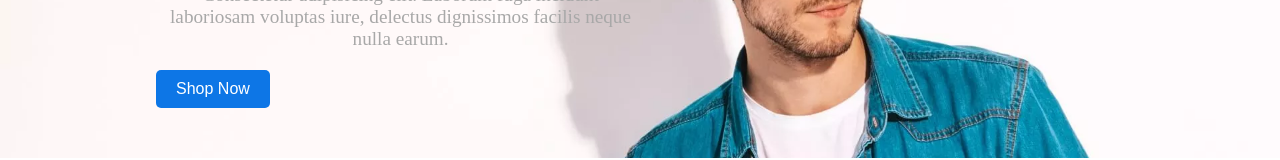
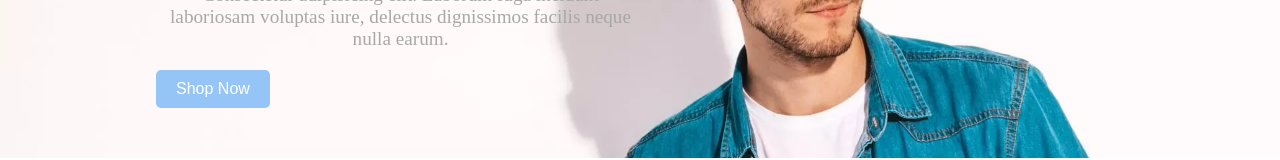
Before and after one commit to SreekuttanCS/ecommerce, a React (Vite) app: page / in a window 1280 px wide. In both pictures the pointer is over the button "Shop Now". Shown: the part 227-387 px from the top of the page. Built offline with nearby package versions, Linux system fonts and the light colour scheme.

Commit message:
banner button hover colour changes

```diff
--- a/src/components/BannerShop/Banner.module.css
+++ b/src/components/BannerShop/Banner.module.css
@@ -41,5 +41,5 @@ h2 {
 }
 
 .bannerButton:hover {
-  background-color: #0d76e6;
+  background-color: #95c4f6;
 }
```
